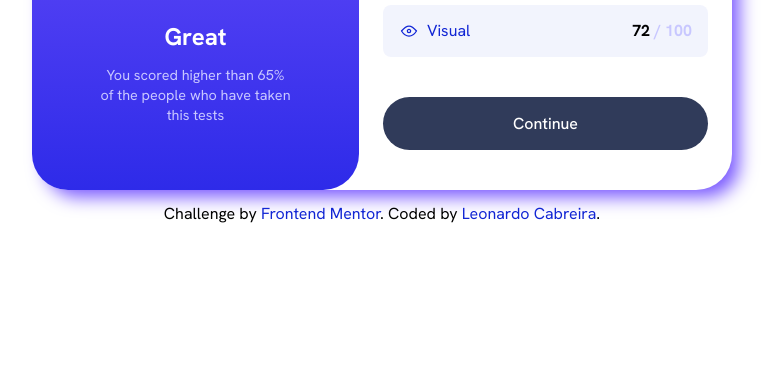
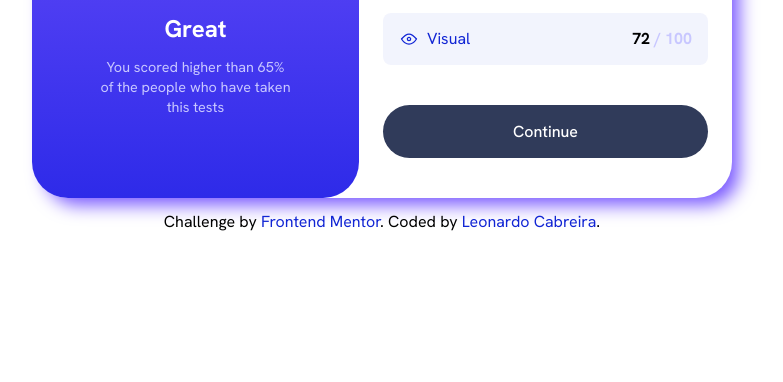
Before and after one commit to ls-cabreira/results-summary, a plain HTML site: page index.html in a window 1280 px wide. Shown: the part 418-800 px from the top of the page, without its empty margins (258-1041 px from the left). Drawn offline with Linux system fonts and the light colour scheme.

Commit message:
Alteração na margin do card

```diff
--- a/styles/card.css
+++ b/styles/card.css
@@ -184,7 +184,7 @@
     }
 
     .card__topics {
-        margin-top: initial;
+        margin-top: 1rem;
     }
 
     .list__topic {
```
